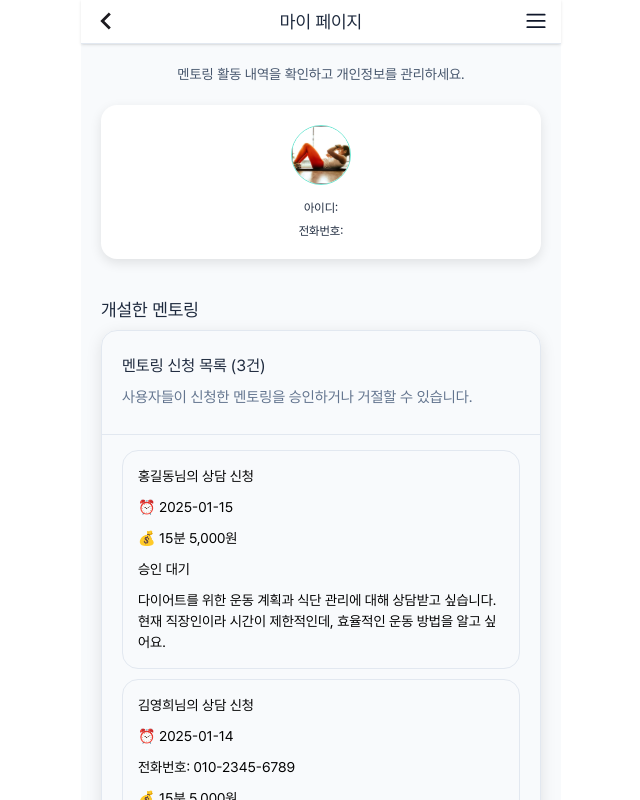
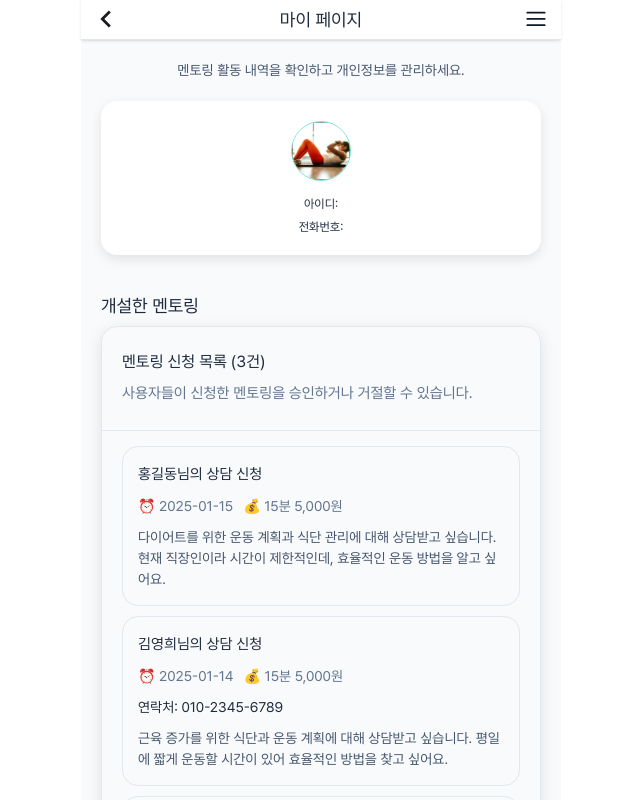
Before and after one commit to woowacourse-teams/2025-Fit-toring, a React app in the folder frontend/: page /my-page/created-mentoring in a window 1280 px wide. Shown: the top 800 px of the page, without its empty margins (319-959 px from the left). Built offline with nearby package versions, Linux system fonts and the light colour scheme.

Commit message:
feat: CreatedMentoring 컴포넌트의 각각의 정보에 대해 스타일 추가 #192

```diff
--- a/frontend/src/common/styles/theme.ts
+++ b/frontend/src/common/styles/theme.ts
@@ -33,6 +33,7 @@ export const THEME = {
     W01: '#FFFFFF',
     G01: '#A7A7A7',
     ERROR: '#fa5252',
+    Y01: '#b77503ff',
   },
 
   OUTLINE: {
@@ -40,6 +41,7 @@ export const THEME = {
     REGULAR: '#E2E8F0',
     DARK: '#CAD5E2',
     BLACK: '#111111',
+    YELLOW: '#f7d6adff',
   },
 
   BG: {
@@ -48,6 +50,7 @@ export const THEME = {
     GRAY: '#E1E1E1',
     WHITE: '#FFFFFF',
     GREEN: '#F0FDFA;',
+    YELLOW: '#fef3c7',
   },
   TYPOGRAPHY: {
     H1_B: css`
--- a/frontend/src/pages/myPage/components/CreatedMentoring/CreatedMentoring.tsx
+++ b/frontend/src/pages/myPage/components/CreatedMentoring/CreatedMentoring.tsx
@@ -64,18 +64,23 @@ function CreatedMentoring() {
               content,
               status,
               applicationDate,
-              scheduledDate,
-              completionDate,
             }) => (
               <StyledApplicationItem key={id}>
-                <h4>{name}님의 상담 신청</h4>
-                <p>⏰ {applicationDate}</p>
-                {phoneNumber && <p>전화번호: {phoneNumber}</p>}
-                <p>💰 15분 {fee.toLocaleString()}원</p>
-                <p>{status}</p>
-                <p>{content}</p>
-                {scheduledDate && <p>예정 날짜: {scheduledDate}</p>}
-                {completionDate && <p>완료 날짜: {completionDate}</p>}
+                <StyledName>{name}님의 상담 신청</StyledName>
+                <StyledDateAndFeeWrapper>
+                  <StyledApplicationDate>
+                    ⏰ {applicationDate}
+                  </StyledApplicationDate>
+                  <StyledApplicationFee>
+                    💰 15분 {fee.toLocaleString()}원
+                  </StyledApplicationFee>
+                </StyledDateAndFeeWrapper>
+                {phoneNumber && (
+                  <StyledApplicationPhoneNumber>
+                    연락처: {phoneNumber}
+                  </StyledApplicationPhoneNumber>
+                )}
+                <StyledApplicationContent>{content}</StyledApplicationContent>
               </StyledApplicationItem>
             ),
           )}
@@ -165,3 +170,34 @@ const StyledApplicationItem = styled.li`
 
   ${({ theme }) => theme.TYPOGRAPHY.B2_R}
 `;
+
+const StyledName = styled.h4`
+  color: ${({ theme }) => theme.FONT.B01};
+  ${({ theme }) => theme.TYPOGRAPHY.B1_R}
+`;
+
+const StyledDateAndFeeWrapper = styled.div`
+  display: flex;
+  gap: 1rem;
+`;
+
+const StyledApplicationDate = styled.p`
+  color: ${({ theme }) => theme.FONT.B04};
+  ${({ theme }) => theme.TYPOGRAPHY.B2_R}
+`;
+
+const StyledApplicationFee = styled.p`
+  color: ${({ theme }) => theme.FONT.B04};
+  ${({ theme }) => theme.TYPOGRAPHY.B2_R}
+`;
+
+const StyledApplicationPhoneNumber = styled.p`
+  color: ${({ theme }) => theme.FONT.B01};
+  ${({ theme }) => theme.TYPOGRAPHY.B2_R}
+`;
+
+
+const StyledApplicationContent = styled.p`
+  color: ${({ theme }) => theme.FONT.B03};
+  ${({ theme }) => theme.TYPOGRAPHY.B2_R}
+`;
```
